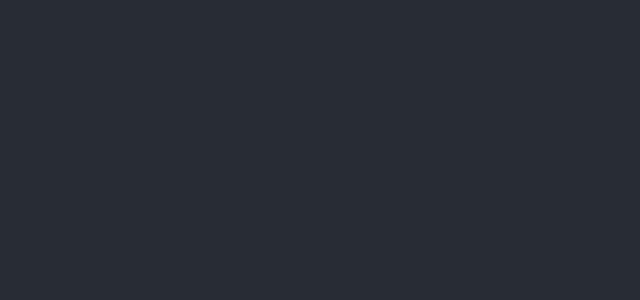
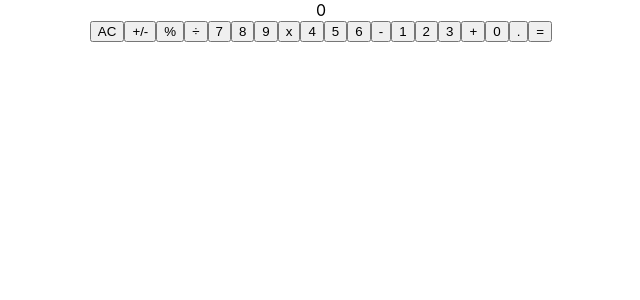
Before and after one commit to George7h/math-magic, a React (Create React App) app: page / in a window 1280 px wide. Shown: the top 300 px of the page, without its empty margins (319-959 px from the left). Built offline with nearby package versions, Linux system fonts and the light colour scheme.

Commit message:
Import Calculator in App.js

```diff
--- a/src/App.js
+++ b/src/App.js
@@ -1,9 +1,10 @@
+import Calculator from './components/calculator';
 import './App.css';
 
 function App() {
   return (
     <div className="App">
-      <header className="App-header" />
+      <Calculator />
     </div>
   );
 }
```
